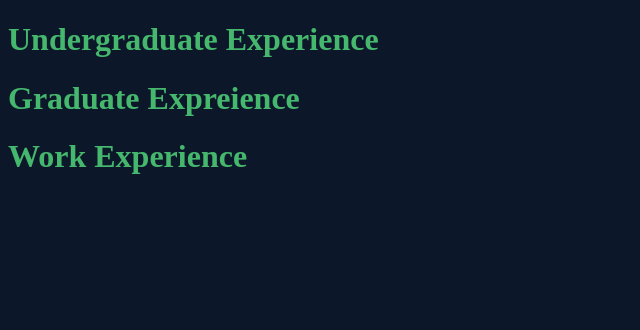
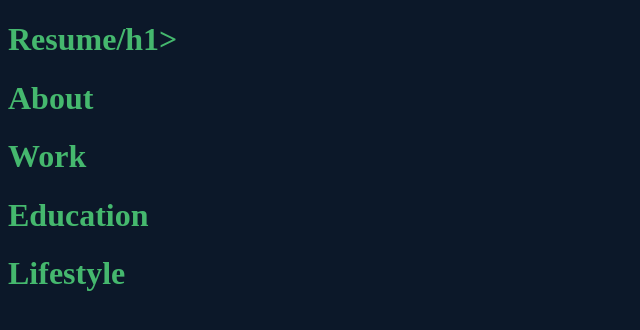
Before and after one commit to Xinfeng-Liu/Xinfeng-Liu.github.io, a plain HTML site: page index.html in a window 1280 px wide. Shown: the whole page, without its empty margins (0-640 px from the left). Drawn offline with Linux system fonts and the light colour scheme.

Commit message:
Update index.html

```diff
--- a/index.html
+++ b/index.html
@@ -8,8 +8,10 @@
     <title>Xinfeng(ELina) Liu's Personal Website</title>
 </head>
 <body>
-    <h1>Undergraduate Experience</h1>
-    <h1>Graduate Expreience</h1>
-    <h1>Work Experience</h1>
+    <h1>Resume/h1>
+    <h1>About</h1>
+    <h1>Work</h1>
+    <h1>Education</h1>
+    <h1>Lifestyle</h1>
 </body>
 </html>
```
